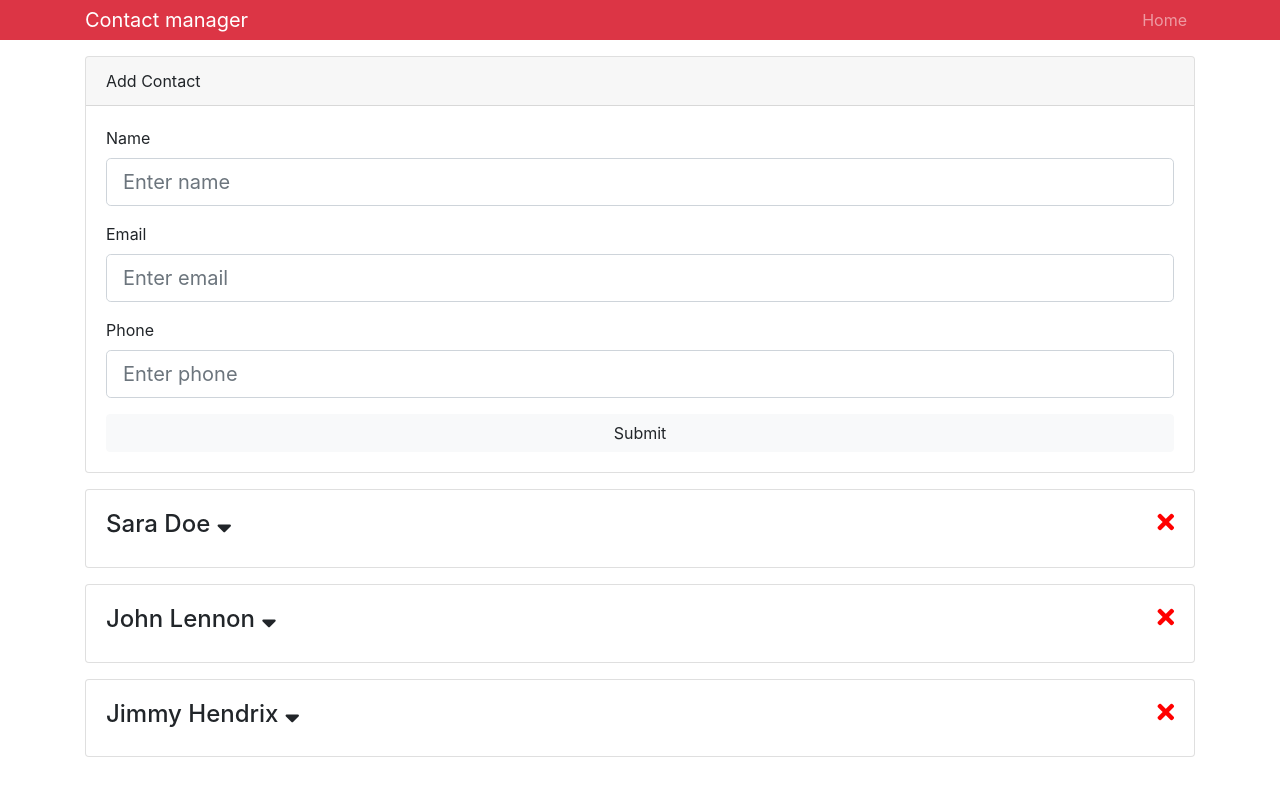
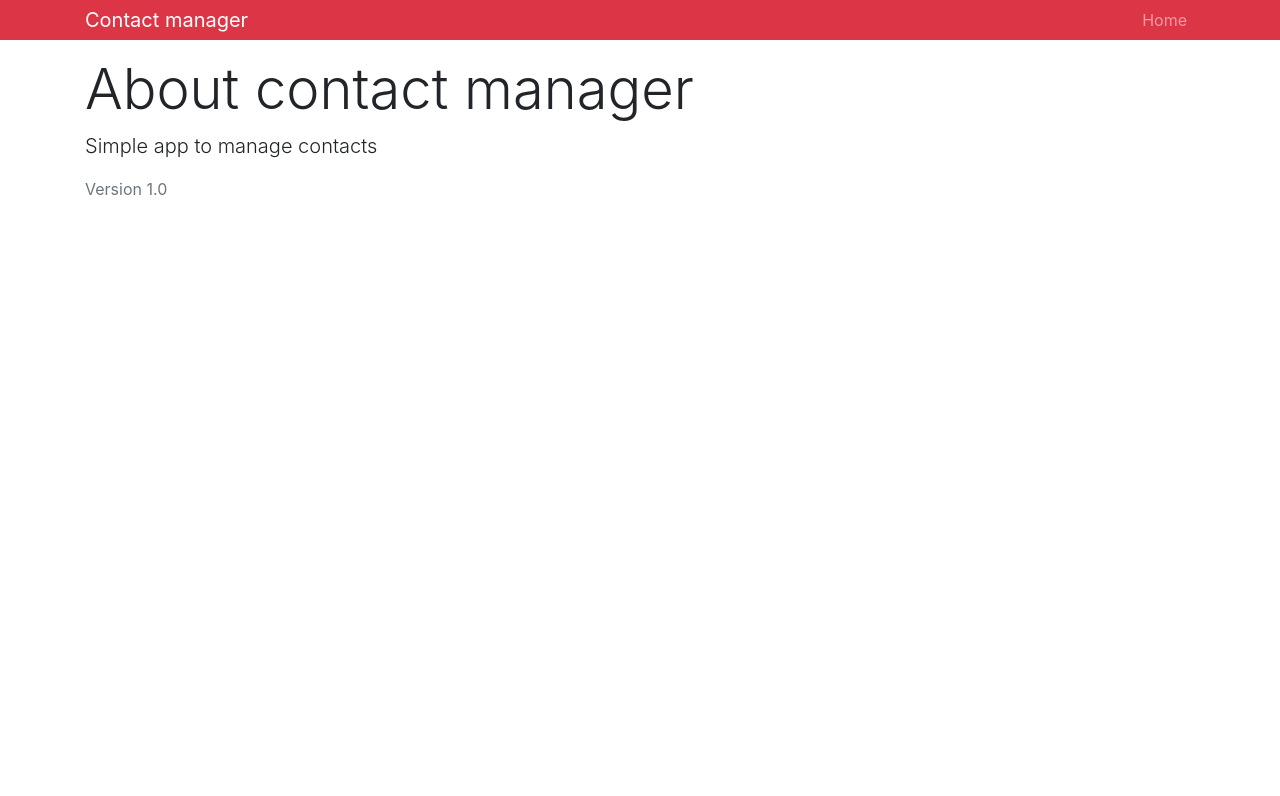
Before and after one commit to mikuhann/contact-manager, a React (Create React App) app: page /about in a window 1280 px wide. Shown: the top 796 px of the page. Built offline with nearby package versions, Linux system fonts and the light colour scheme.

Commit message:
add react router add about component add heading to contacts list

```diff
--- a/package.json
+++ b/package.json
@@ -7,6 +7,7 @@
     "prop-types": "^15.7.2",
     "react": "^16.8.6",
     "react-dom": "^16.8.6",
+    "react-router-dom": "^5.0.1",
     "react-scripts": "3.0.1",
     "uuid": "^3.3.2"
   },
--- a/src/App.js
+++ b/src/App.js
@@ -1,8 +1,10 @@
 import React, {Component} from 'react';
+import {BrowserRouter as Router, Route, Switch} from 'react-router-dom'
 
 import Header from './components/layout/Header';
 import AddContact from './components/contacts/AddContact';
 import Contacts from "./components/contacts/Contacts";
+import About from "./components/pages/About";
 import Provider from './context';
 
 import 'bootstrap/dist/css/bootstrap.min.css';
@@ -12,13 +14,18 @@
   render() {
     return (
       <Provider>
-        <div className="App">
-          <Header title='Contact manager'/>
-          <div className="container">
-            <AddContact />
-            <Contacts />
+        <Router>
+          <div className="App">
+            <Header title='Contact manager'/>
+            <div className="container">
+              <Switch>
+                <Route exact path="/" component={Contacts}/>
+                <Route exact path="/contact/add" component={AddContact}/>
+                <Route exact path="/about" component={About}/>
+              </Switch>
+            </div>
           </div>
-        </div>
+        </Router>
       </Provider>
     )
   }
--- a/src/components/contacts/Contacts.js
+++ b/src/components/contacts/Contacts.js
@@ -10,6 +10,7 @@
           const { contacts } = value;
           return (
             <Fragment>
+              <h1 className="display-4 mb-2"><span className="text-danger">Contact</span> list</h1>
               {contacts.map(({id, name, email, phone}) =>
                 <Contact
                   key={id}
--- /dev/null
+++ b/src/components/pages/About.js
@@ -0,0 +1,13 @@
+import React from 'react';
+
+const About = () => {
+  return (
+    <div>
+      <h1 className="display-4">About contact manager</h1>
+      <p className="lead">Simple app to manage contacts</p>
+      <p className="text-secondary">Version 1.0</p>
+    </div>
+  );
+};
+
+export default About;
```
Also changed, not shown: 1 other file (tests, documents, lock files or other folders).
